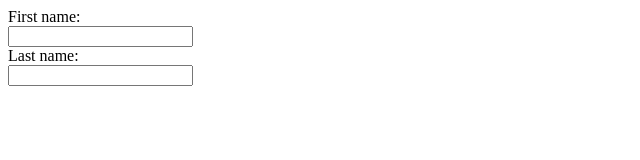
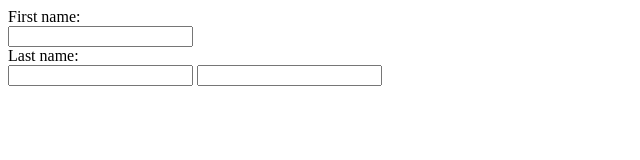
Before and after one commit to Vethiga04/GitHubLearning, a plain HTML site: page index.html in a window 1280 px wide. Shown: the whole page, without its empty margins (0-640 px from the left). Drawn offline with Linux system fonts and the light colour scheme.

```diff
--- a/index.html
+++ b/index.html
@@ -3,4 +3,5 @@
   <input type="text" id="fname" name="fname"><br>
   <label for="lname">Last name:</label><br>
   <input type="text" id="lname" name="lname">
+  <input type="text" id="address" name="address">
 </form>
```
